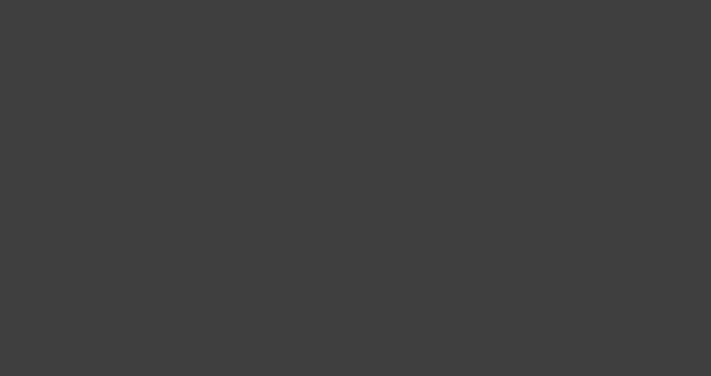
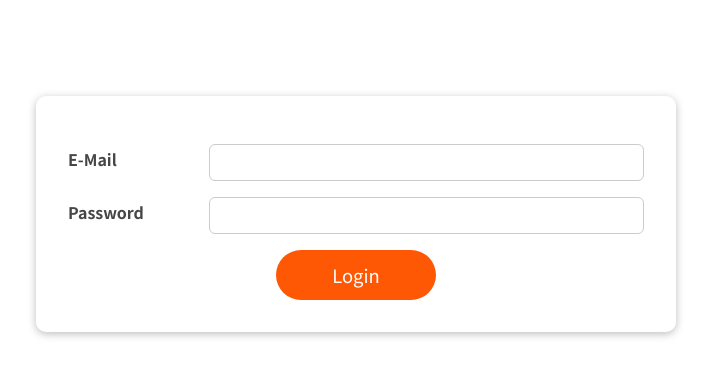
Before and after one commit to Mrigakshi-RC/Blogs-Page-with-user-login, a React (Create React App) app: page / in a window 1280 px wide. Shown: the top 376 px of the page, without its empty margins (284-995 px from the left). Built offline with nearby package versions, Linux system fonts and the light colour scheme.

Commit message:
added style to the login form

```diff
--- a/src/App.js
+++ b/src/App.js
@@ -1,10 +1,14 @@
 import React, { useState } from "react"
+import Login from "./components/Login";
 
 function App() {
+  const [isLoggedIn, setIsLoggedIn]=useState(false);
   return (
-    <div>
-
-    </div>
+    <React.Fragment>
+      <main>
+        {!isLoggedIn && <Login/>}
+      </main>
+    </React.Fragment>
   );
 }
 
--- /dev/null
+++ b/src/components/Login.js
@@ -0,0 +1,36 @@
+import React, { useState, useEffect, useReducer } from 'react';
+import classes from './Login.module.css';
+
+const Login = () => {
+  return (
+    <div className={`${classes.login} ${classes.card}`}>
+      <form>
+        <div
+          className={classes.control}
+        >
+          <label htmlFor="email">E-Mail</label>
+          <input
+            type="email"
+            id="email"
+          />
+        </div>
+        <div
+          className={classes.control}
+        >
+          <label htmlFor="password">Password</label>
+          <input
+            type="password"
+            id="password"
+          />
+        </div>
+        <div className={classes.actions}>
+          <button type="submit" className={classes.button}>
+            Login
+          </button>
+        </div>
+      </form>
+    </div>
+  );
+};
+
+export default Login;
--- /dev/null
+++ b/src/components/Login.module.css
@@ -0,0 +1,93 @@
+.login {
+    width: 90%;
+    max-width: 40rem;
+    margin: 2rem auto;
+    padding: 2rem;
+  }
+
+  .card {
+    background: white;
+    box-shadow: 0 2px 8px rgba(0, 0, 0, 0.26);
+    border-radius: 10px;
+  }
+
+  .control {
+    margin: 1rem 0;
+    display: flex;
+    align-items: stretch;
+    flex-direction: column;
+  }
+
+  .control label,
+  .control input {
+    display: block;
+  }
+
+  .control label {
+    font-weight: bold;
+    flex: 1;
+    color: #464646;
+    margin-bottom: 0.5rem;
+  }
+
+  .control input {
+    flex: 3;
+    font: inherit;
+    padding: 0.35rem 0.35rem;
+    border-radius: 6px;
+    border: 1px solid #ccc;
+  }
+
+  .control input:focus {
+    outline: none;
+    border-color: #4f005f;
+    background: #f6dbfc;
+  }
+
+  .control.invalid input {
+    border-color: red;
+    background: #fbdada;
+  }
+
+  .actions {
+    text-align: center;
+  }
+
+  .button {
+    font: inherit;
+    border:none;
+    background-color: rgba(255, 88, 5);
+    color: white;
+    padding: 0.75rem 3.5rem;
+    cursor: pointer;
+    font-size: 1.15rem;
+    border-radius: 30px;
+  }
+
+  .button:hover,
+  .button:active {
+    background: rgb(221, 63, 6);
+  }
+
+  .button:focus {
+    outline: none;
+  }
+
+  button:disabled,
+  button:focus:disabled,
+  button:hover:disabled,
+  button:active:disabled {
+    background: #ccc;
+    border-color: #ccc;
+    color: #666666;
+    cursor: not-allowed;
+  }
+
+
+  @media (min-width: 768px) {
+    .control {
+      align-items: center;
+      flex-direction: row;
+    }
+
+  }
--- a/src/index.css
+++ b/src/index.css
@@ -10,5 +10,8 @@ html {
 
 body {
   margin: 0;
-  background-color: #3f3f3f;
 }
+
+main {
+  margin-top: 6rem;
+}
```
